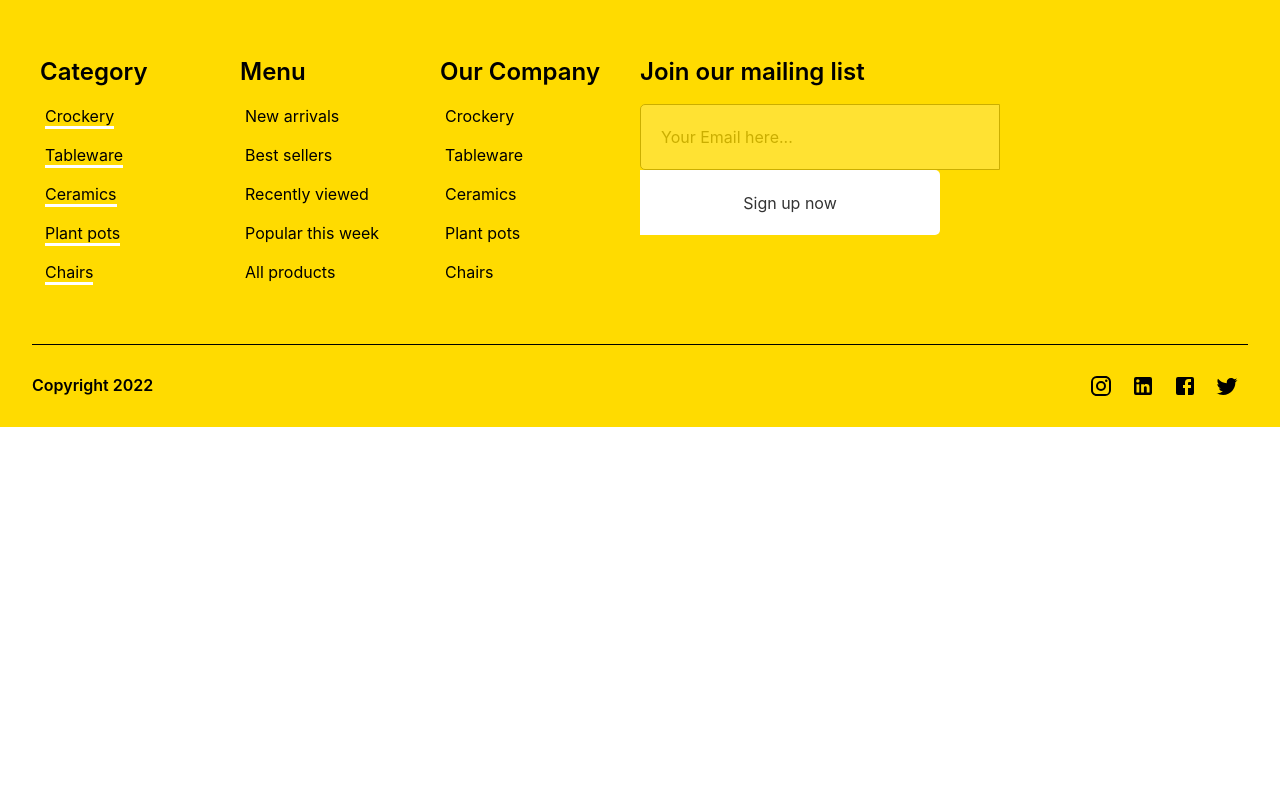
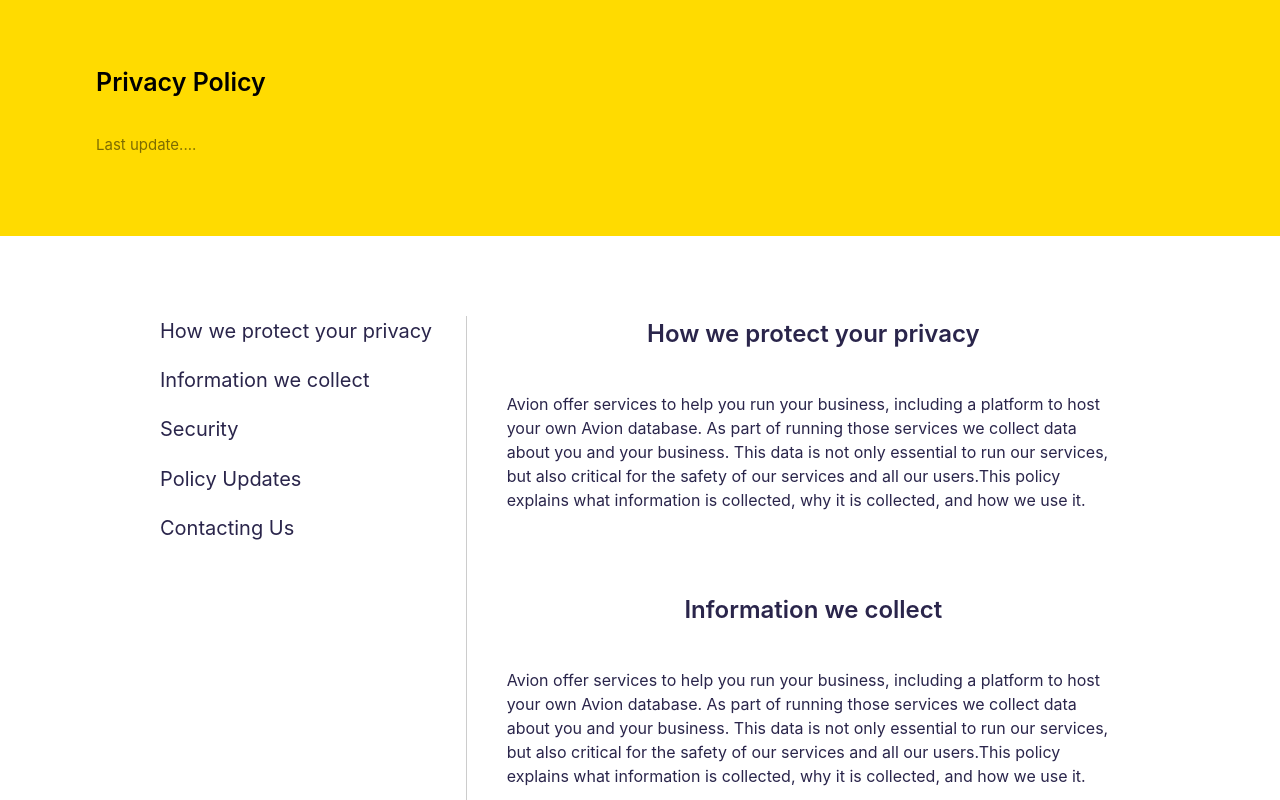
Before and after one commit to phat-trien-ung-dung-web-4conheo/front-end, a React (Create React App) app: page / in a window 1280 px wide. Shown: the top 800 px of the page. Built offline with nearby package versions, Linux system fonts and the light colour scheme.

Commit message:
add about-us page

```diff
--- a/src/App.js
+++ b/src/App.js
@@ -1,10 +1,11 @@
 import Footer from "./components/Footer";
 import Header from "./components/Header";
+import AboutUsPage from "./components/Page/AboutUsPage";
 
 function App() {
   return (
     <div>
-      <Footer></Footer>
+      <AboutUsPage></AboutUsPage>
     </div>
   );
 }
--- a/src/components/Footer.js
+++ b/src/components/Footer.js
@@ -90,7 +90,7 @@ const Footer = (probs) => {
                         <FooterItems>
                             {categoryItems.map((item)=>(
                                 <Items>
-                                    <a onMouseEnter={() => setHover('#fff')} onMouseLeave={()=> setHover('#ffdb00')} style={{borderBottom:`solid 3px ${onHover}`}} >
+                                    <a>
                                         {item.content}
                                     </a>
                                 </Items>
--- /dev/null
+++ b/src/components/Page/AboutUsPage.js
@@ -0,0 +1,120 @@
+import React, { useRef, useState } from 'react';
+import Footer from '../Footer'
+import { MenuItems, ItemContent } from '../../data/aboutus_data';
+import styled from 'styled-components';
+
+const UpdateStatus = styled.div`
+    background-color: #ffdb00;
+    padding: 64px 0px 80px 96px;
+`
+const UpdateStatusContent = styled.h2`
+    font-size:25px;
+    font-weight:600;
+`
+const UpdateStatusTime = styled.p`
+    margin-top: 32px;
+    font-size: 15px;
+    color: black;
+    opacity: 0.5;
+`
+const AboutUsContent = styled.div`
+    height: 100%;
+    margin: 0 160px 80px ;
+    display:flex;
+    justify-content:space-between;
+    gap: 2.5rem;
+`
+const SideMenu = styled.div`
+    margin-top:80px;
+    width:33.3333%;
+    border-right: 0.1px solid #ccc;
+    font-size:20px;
+    color: #2A254b;
+`
+const ListWrap = styled.ul`
+    list-style: none;
+    margin:0;
+    bottom:0;
+`
+const ListItem = styled.a`
+    cursor: pointer;
+`
+const MenuChoice = styled.li`
+    margin-top:1.2rem;
+    &:first-child{
+        margin-top: 0px;
+    }
+    &:hover {
+        font-weight: 600;
+        font-size: 22px;
+    }
+`
+const Content = styled.div`
+    margin-top:80px;
+    width:66.6666%;
+`
+const ContentWrap = styled.ul`
+    box-sizing:border-box;
+`
+const TextWrap = styled.li`
+    margin-top:80px;
+    color:#2A254b;
+    &:first-child{
+        margin-top: 0px;
+    }
+`
+const TextHeading = styled.h3`
+    font-size:24px;
+    text-align:center;
+    font-weight:600;
+`
+const Text = styled.p`
+    margin-top:40px;
+    font-size:16px;
+`
+const AboutUsPage = () => {
+    const ref = useRef(null);
+    const handleClick = (elementRef) => {
+        elementRef.current?.scrollIntoView({behavior: 'smooth'});
+      };
+    return (
+        <div>
+            <UpdateStatus>
+                <UpdateStatusContent>Privacy Policy</UpdateStatusContent>
+                <UpdateStatusTime>Last update....</UpdateStatusTime>
+            </UpdateStatus>
+
+            <AboutUsContent>
+                <SideMenu>
+                    <ListWrap>
+                        {MenuItems.map((item)=>(
+                            <MenuChoice>
+                                <ListItem
+                                    onClick={()=>{
+                                        // handleClick(item.ref)
+                                    }}
+                                >{item.content}</ListItem>
+                            </MenuChoice>
+                        ))}
+                    </ListWrap>
+                </SideMenu>
+
+                <Content>
+                    <ContentWrap>
+                        {ItemContent.map((item)=>(
+                            <TextWrap>
+                                <div>
+                                    <TextHeading ref={ref}>{item.heading}</TextHeading>
+                                    <Text>{item.content}</Text>
+                                </div>
+                            </TextWrap>
+                        ))}
+                    </ContentWrap>
+                </Content>
+            </AboutUsContent>
+           <Footer></Footer>
+        </div>
+    );
+};
+
+export default AboutUsPage;
--- /dev/null
+++ b/src/data/aboutus_data.js
@@ -0,0 +1,59 @@
+export const MenuItems = [
+    {
+        id: 1,
+        content: "How we protect your privacy",
+        ref: "about-us"
+    },
+    {
+        id: 2,
+        content: "Information we collect",
+        ref: "information"
+    },
+    {
+        id: 3,
+        content: "Security",
+        ref: "security"
+    },
+    {
+        id: 4,
+        content: "Policy Updates",
+        ref: "policy"
+    },
+    {
+        id: 5,
+        content: "Contacting Us",
+        ref: "contact"
+    },
+]
+export const ItemContent = [
+    {
+        id: 1,
+        ref: "about-us",
+        heading: "How we protect your privacy",
+        content: "Avion offer services to help you run your business, including a platform to host your own Avion database. As part of running those services we collect data about you and your business. This data is not only essential to run our services, but also critical for the safety of our services and all our users.This policy explains what information is collected, why it is collected, and how we use it.",
+    },
+    {
+        id: 2,
+        ref: "information",
+        heading: "Information we collect",
+        content: "Avion offer services to help you run your business, including a platform to host your own Avion database. As part of running those services we collect data about you and your business. This data is not only essential to run our services, but also critical for the safety of our services and all our users.This policy explains what information is collected, why it is collected, and how we use it."
+    },
+    {
+        id: 3,
+        ref: "security",
+        heading: "Security",
+        content: "We realize how important and sensitive your personal data is, and we take a great number of measures to ensure that this information is securely processed, stored and preserved from data loss and unauthorized access. Our technical, administrative and organizational security measures are described in details in our Security Policy.",
+    },
+    {
+        id: 4,
+        ref: "policy",
+        heading: "Policy Updates",
+        content: "We may update this Privacy Policy from time to time, in order to clarify it, to reflect any changes to our website, or to comply with legal obligations. The 'Last Updated' mention at the top of the policy indicates the last revision, which is also the effective date of those changes. We give you access to archived versions of this policy, so you can review the changes.",
+    },
+    {
+        id: 5,
+        ref: "contact",
+        heading: "Contacting Us",
+        content: "If you have are any question regarding this Privacy Policy, or any enquiry about your personal data,please reach out to the Avion Helpdesk or contact us via email at ContactUs",
+    },
+]
```
